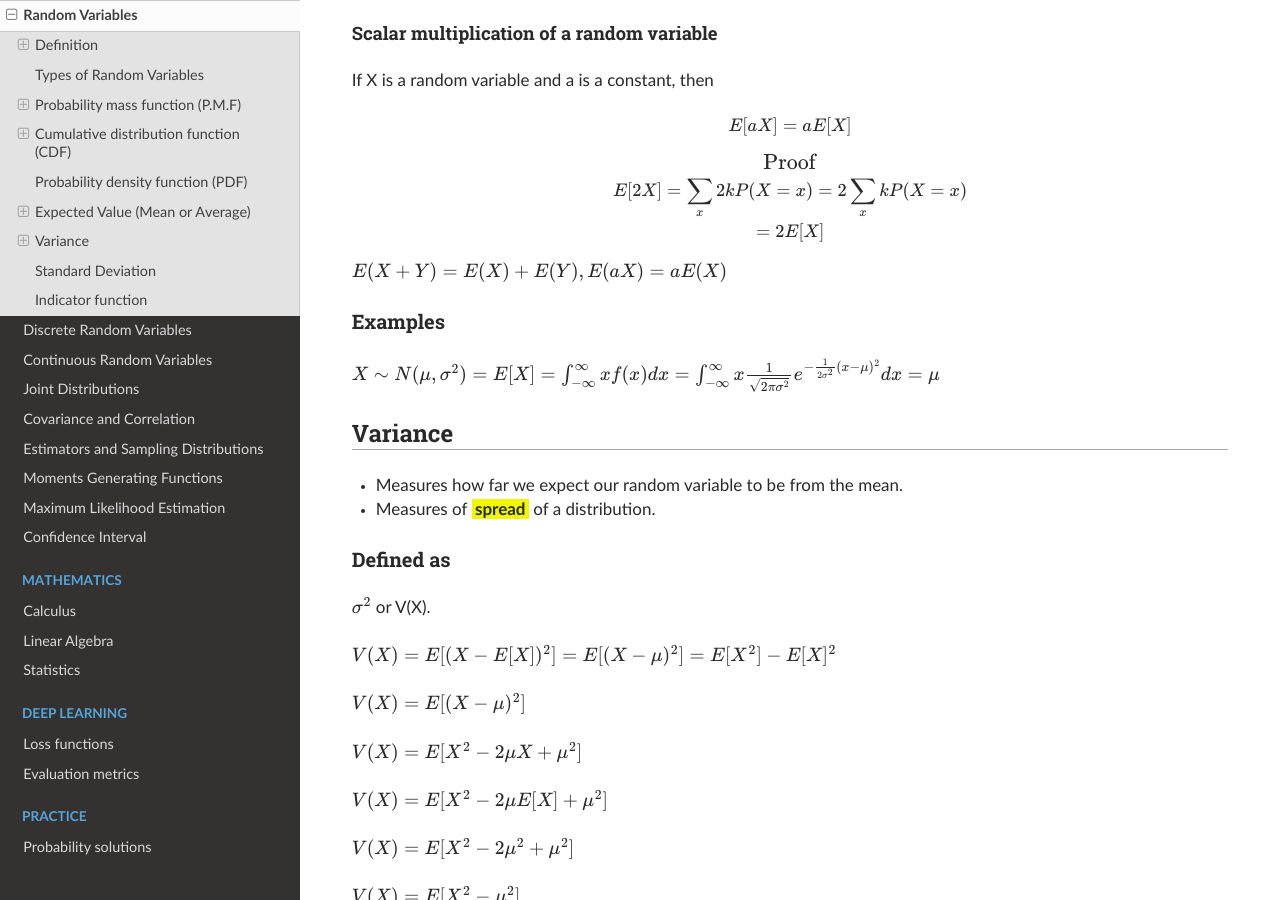
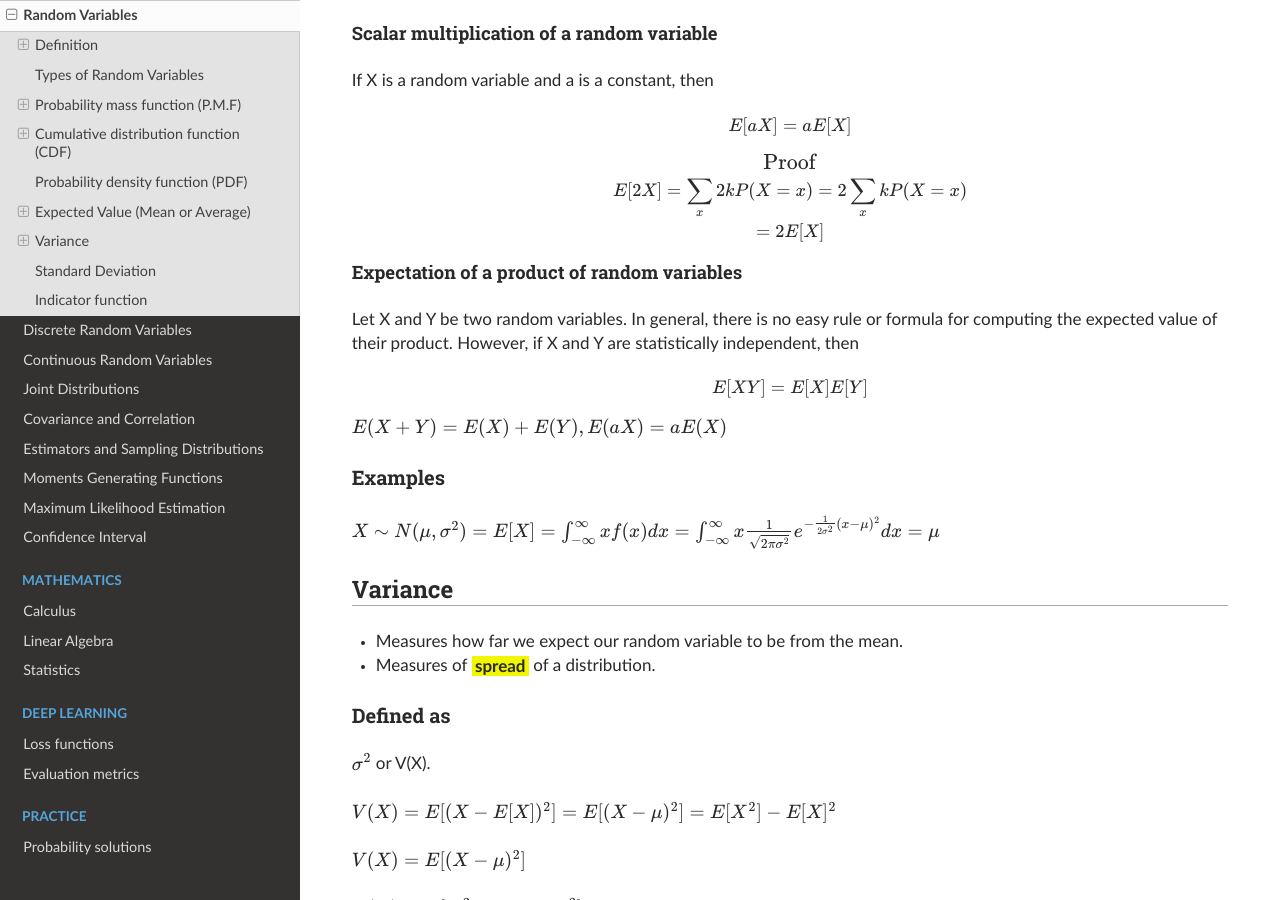
Before and after one commit to akkefa/ml-notes, a Sphinx documentation site: the page built from docs/probability/random_variable.md, in a window 1280 px wide and 900 px high, scrolled down 5599 px. Built offline with Sphinx 7.4.7 and the Read the Docs theme 2.0.0, drawn with Linux system fonts in a browser that asks for light colours.

Commit message:
new changes

```diff
--- a/docs/probability/random_variable.md
+++ b/docs/probability/random_variable.md
@@ -258,6 +258,13 @@ E[2X] = \sum_{x} 2 k P(X=x) = 2 \sum_{x} k P(X=x) \\
 \end{gather}
 $$
 
+#### Expectation of a product of random variables
+Let X and Y be two random variables. In general, there is no easy rule or formula for computing the expected value of
+their product. However, if X and Y are statistically independent, then
+
+$$
+E[XY] = E[X]E[Y]
+$$
 
 
 $E(X+Y)=E(X)+E(Y), E(a X)=a E(X)$
```
